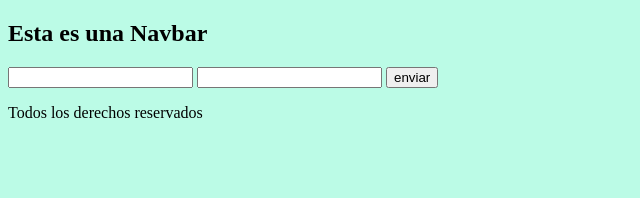
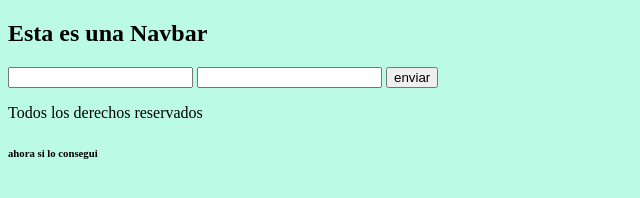
Before and after one commit to Emiliano-Rotta/Talento-digital-Modulo-2-clase-16-sesion-12, a plain HTML site: page index.html in a window 1280 px wide. Shown: the full height of the page, 0-640 px from the left. Drawn offline with Linux system fonts and the light colour scheme.

Commit message:
modificacion de bran

```diff
--- a/index.html
+++ b/index.html
@@ -19,6 +19,7 @@
     </form>
     <footer>
         <p>Todos los derechos reservados</p>
+        <h6> ahora si lo consegui</h6>
     </footer>
   </body>
 </html>
```
